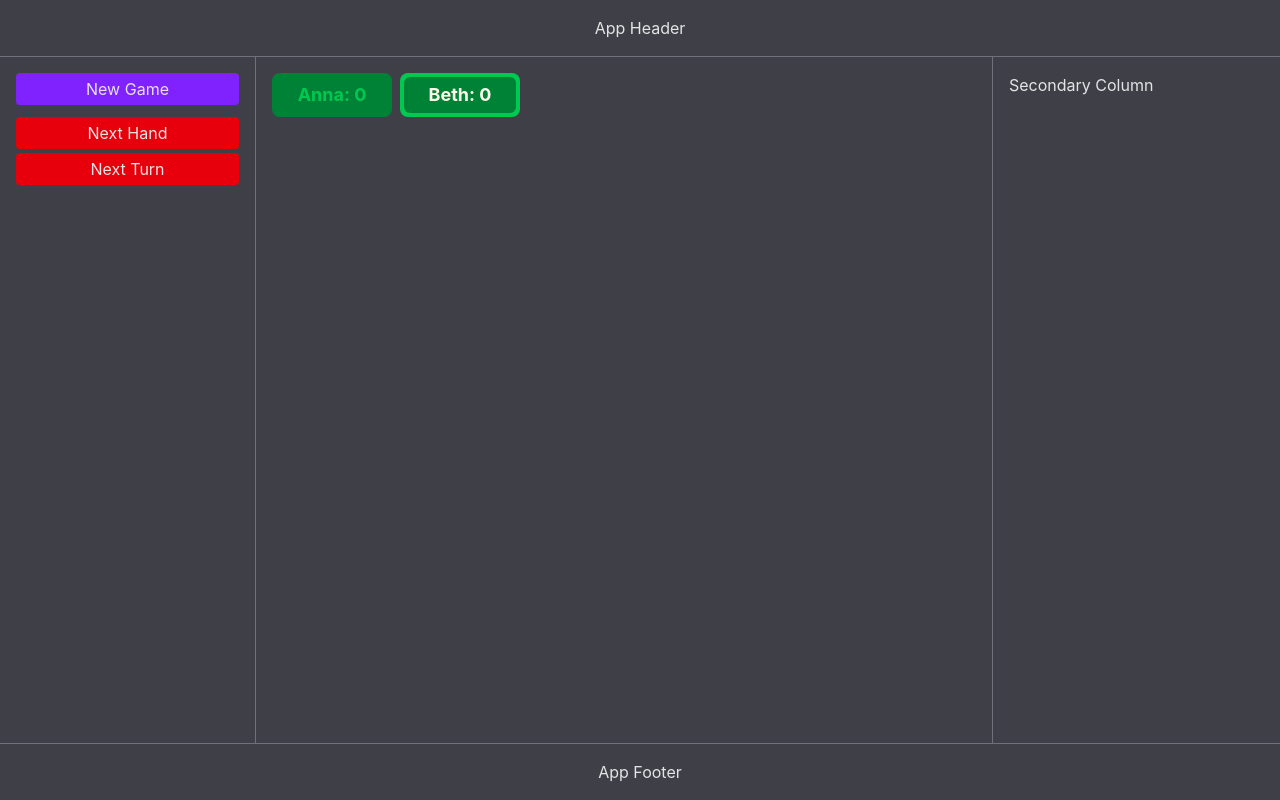
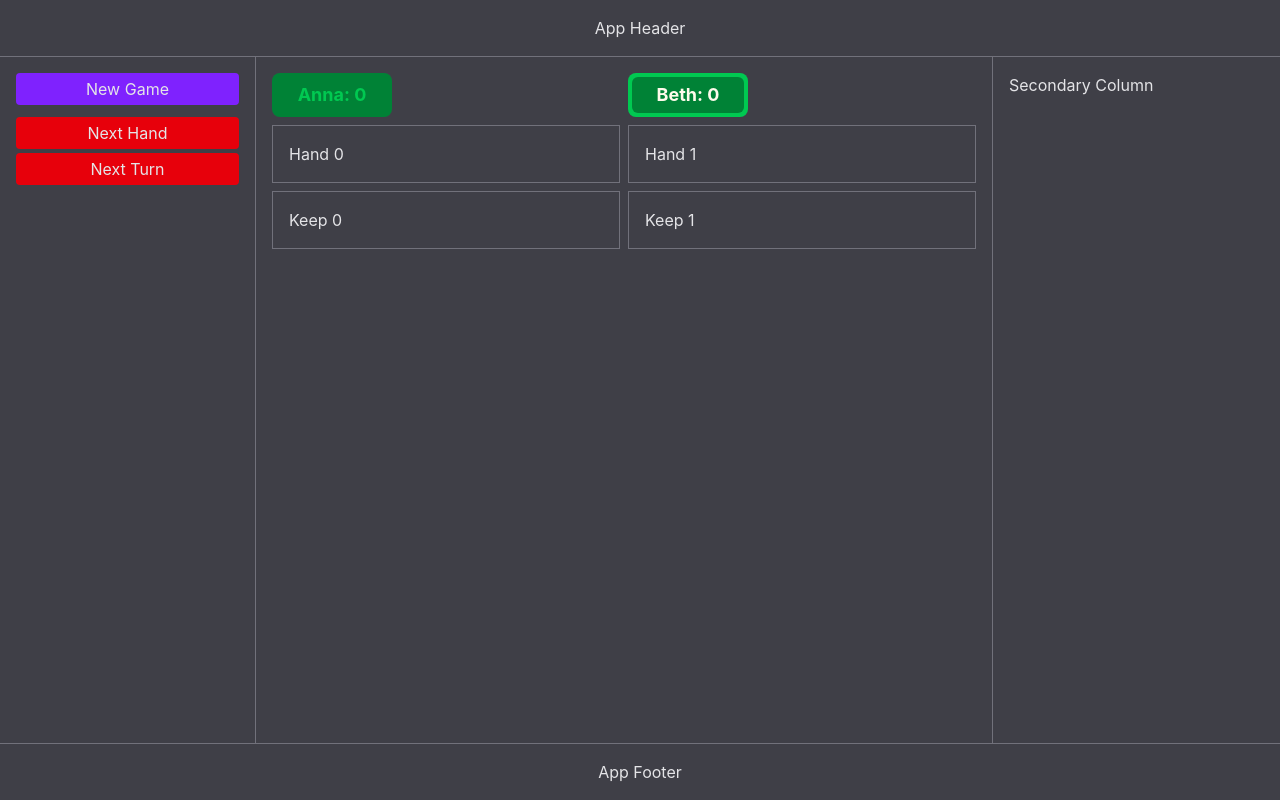
Before and after one commit to trudoholic/ccg2026, a React (Vite) app: page / in a window 1280 px wide. Both pictures are taken after a click on the button "# 2". Built offline with nearby package versions, Linux system fonts and the light colour scheme.

Commit message:
Layout 2

```diff
--- a/src/components/MainView.tsx
+++ b/src/components/MainView.tsx
@@ -5,22 +5,45 @@ function MainView() {
   const players = usePlayersStore(s => s.players)
 
   return (
-    <>
+    <div className="flex flex-col gap-2">
+
       {players.length? (
           <div className="flex flex-row gap-2">
             {players.map((p, i) => (
-              <PlayerView
-                key={p.id}
-                idx={i}
-                name={p.name}
-                score={p.score}
-              />
+              <div key={p.id} className="flex-1">
+                <PlayerView
+                  idx={i}
+                  name={p.name}
+                  score={p.score}
+                />
+              </div>
             ))}
           </div>
       ): (
         <h1>Start New Game</h1>
       )}
-    </>
+
+      {players.length? (
+        <div className="flex flex-row gap-2">
+          {players.map((p, i) => (
+            <div key={p.id} className="flex-1 p-4 border border-zinc-500">
+              {`Hand ${i}`}
+            </div>
+          ))}
+        </div>
+      ): null}
+
+      {players.length? (
+        <div className="flex flex-row gap-2">
+          {players.map((p, i) => (
+            <div key={p.id} className="flex-1 p-4 border border-zinc-500">
+              {`Keep ${i}`}
+            </div>
+          ))}
+        </div>
+      ): null}
+
+    </div>
   )
 }
 
```
